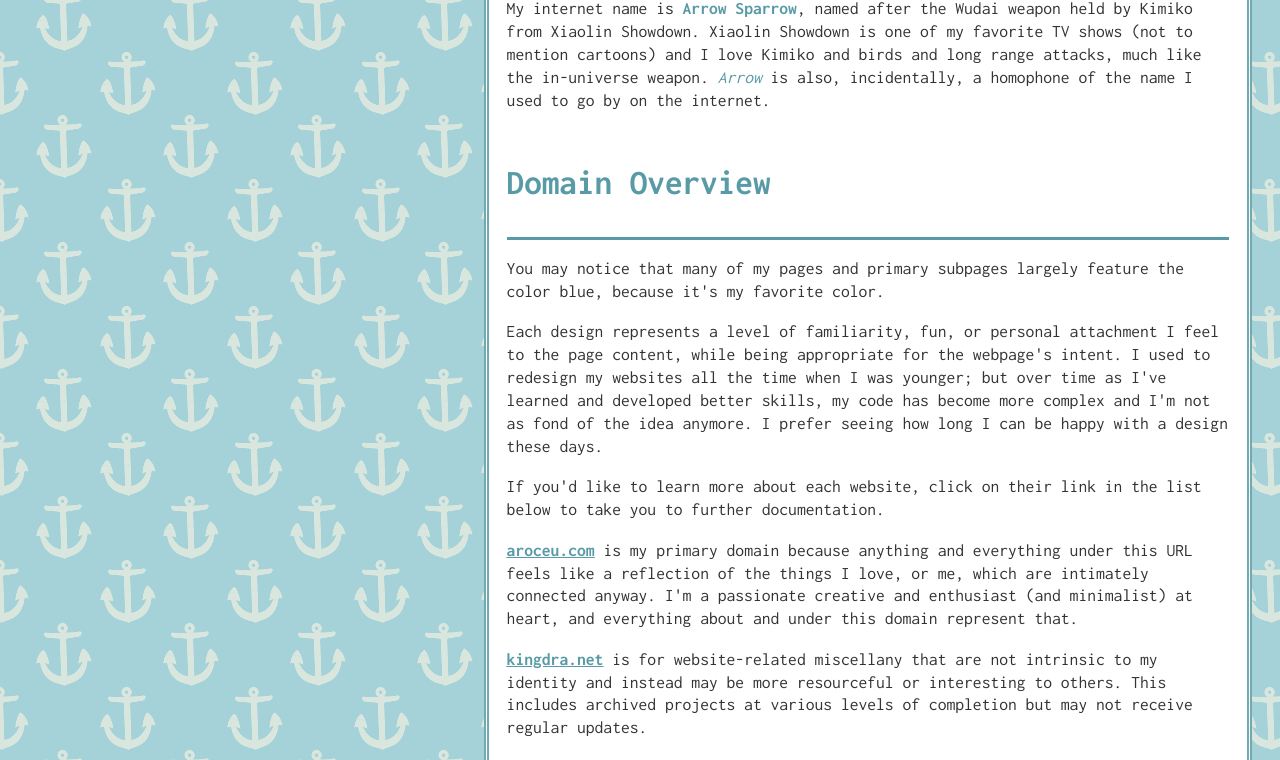
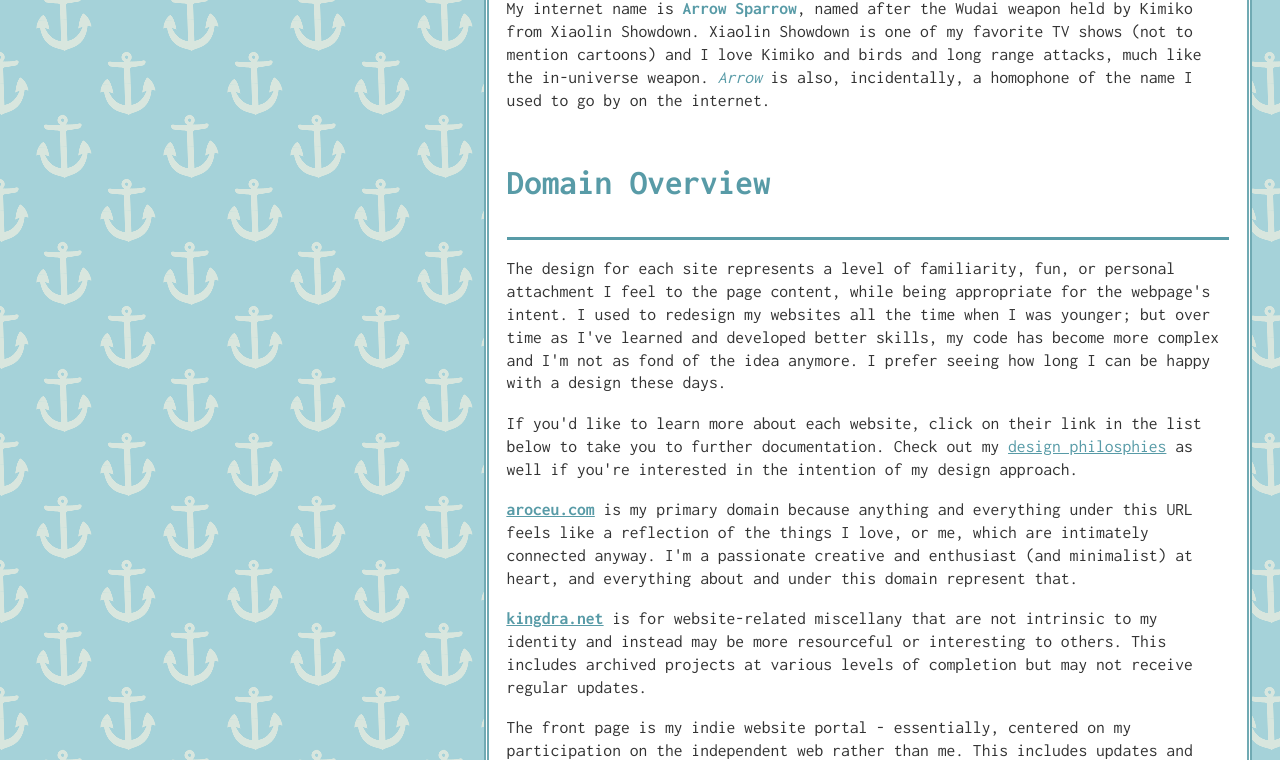
Before and after one commit to aroceu/docs, a PHP site: page /info in a window 1280 px wide. Shown: the part 679-1439 px from the top of the page. Run offline with PHP 8.4, Linux system fonts and the light colour scheme.

Commit message:
Update info.php

```diff
--- a/info.php
+++ b/info.php
@@ -19,11 +19,9 @@
 
 <h1 id="domains">Domain Overview</h1>
 
-<p>You may notice that many of my pages and primary subpages largely feature the color blue, because it's my favorite color. </p>
+<p>The design for each site represents a level of familiarity, fun, or personal attachment I feel to the page content, while being appropriate for the webpage's intent. I used to redesign my websites all the time when I was younger; but over time as I've learned and developed better skills, my code has become more complex and I'm not as fond of the idea anymore. I prefer seeing how long I can be happy with a design these days.</p>
 
-<p>Each design represents a level of familiarity, fun, or personal attachment I feel to the page content, while being appropriate for the webpage's intent. I used to redesign my websites all the time when I was younger; but over time as I've learned and developed better skills, my code has become more complex and I'm not as fond of the idea anymore. I prefer seeing how long I can be happy with a design these days.</p>
-
-<p>If you'd like to learn more about each website, click on their link in the list below to take you to further documentation.</p>
+<p>If you'd like to learn more about each website, click on their link in the list below to take you to further documentation. Check out my <a href="etc#design">design philosphies</a> as well if you're interested in the intention of my design approach.</p>
 
 <p><u><b><a href="#dotcom">aroceu.com</a></b></u> is my primary domain because anything and everything under this URL feels like a reflection of the things I love, or me, which are intimately connected anyway. I'm a passionate creative and enthusiast (and minimalist) at heart, and everything about and under this domain represent that.</p>
 
```
